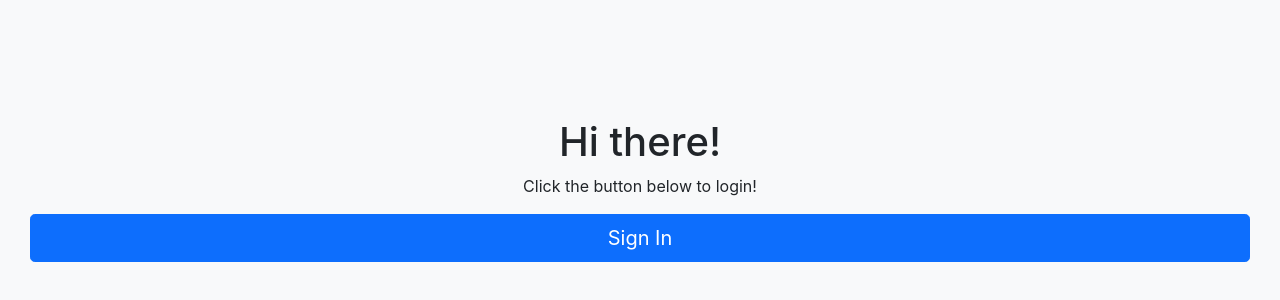
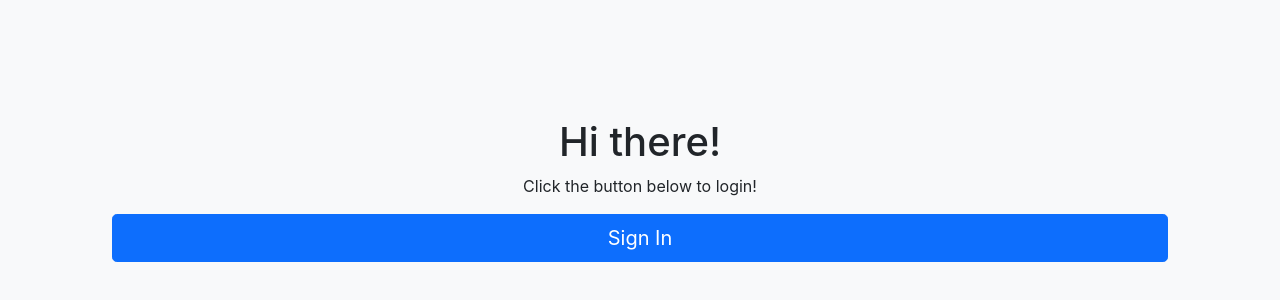
Before and after one commit to danielsolivia4199/talk-therapy, a Next.js app: page / in a window 1280 px wide. Shown: the part 130-430 px from the top of the page. Built offline with nearby package versions, Linux system fonts and the light colour scheme; no server answers.

Commit message:
updated registerform and app file

```diff
--- a/components/RegisterForm.js
+++ b/components/RegisterForm.js
@@ -12,7 +12,7 @@ function RegisterForm({ user, updateUser }) {
     profile_image_url: '',
     email: '',
     active: true,
-    is_seller: true,
+    is_therapist: true,
     uid: user.uid,
   });
 
--- a/pages/_app.js
+++ b/pages/_app.js
@@ -1,11 +1,13 @@
 /* eslint-disable react/prop-types */
 import 'bootstrap/dist/css/bootstrap.min.css';
 import '../styles/globals.css';
+import { Container } from 'react-bootstrap';
 import { AuthProvider } from '../utils/context/authContext';
 import ViewDirectorBasedOnUserAuthStatus from '../utils/ViewDirector';
 
 function MyApp({ Component, pageProps }) {
   return (
+    <Container>
       <AuthProvider>
         {' '}
         {/* gives children components access to user and auth methods */}
@@ -17,6 +19,7 @@ function MyApp({ Component, pageProps }) {
           pageProps={pageProps}
         />
       </AuthProvider>
+    </Container>
   );
 }
 
```
Lines whose indentation alone changed are shown as unchanged.
